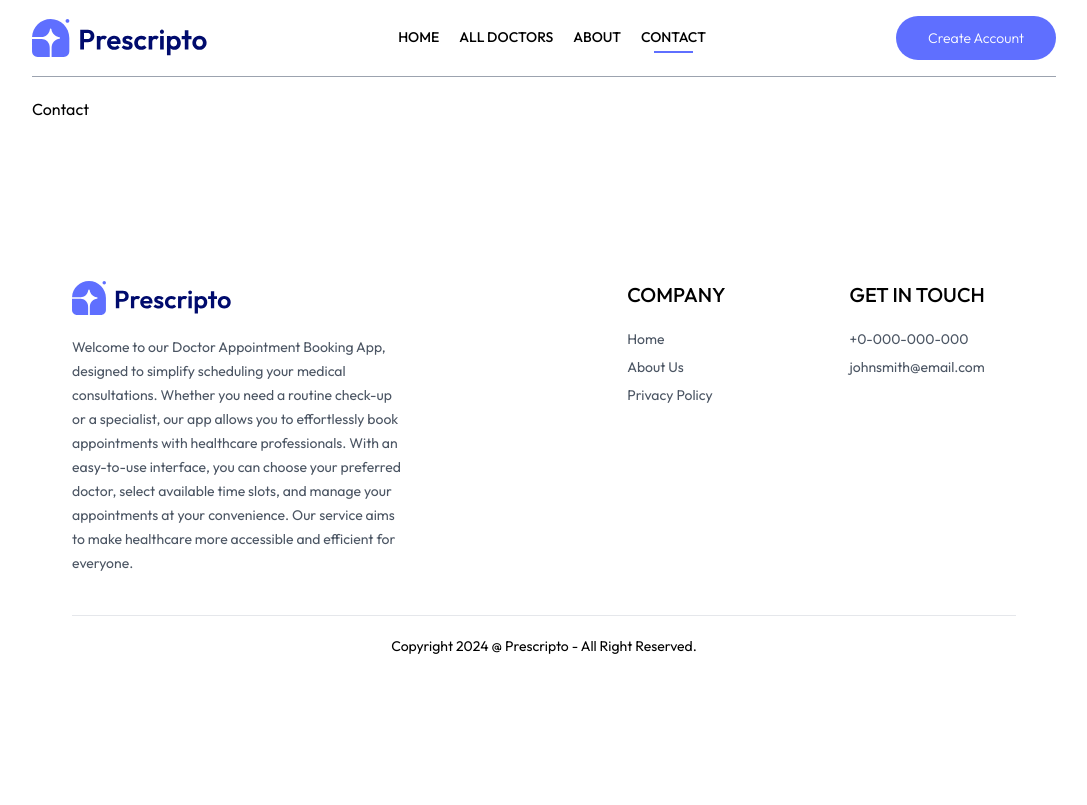
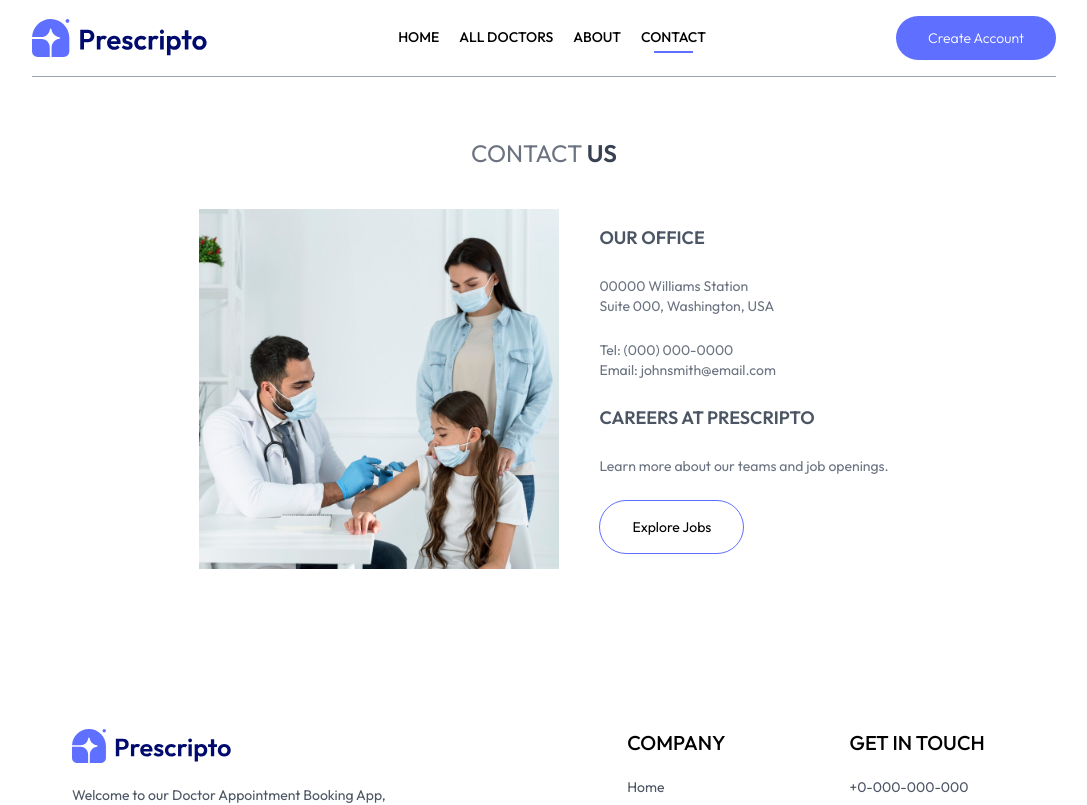
Before and after one commit to karananeja/prescripto-fe, a React (Vite) app: page /contact in a window 1280 px wide. Shown: the top 805 px of the page, without its empty margins (96-1183 px from the left). Built offline with nearby package versions, Linux system fonts and the light colour scheme.

Commit message:
chore: complete the contact page

```diff
--- a/src/pages/Contact.tsx
+++ b/src/pages/Contact.tsx
@@ -1,3 +1,38 @@
+import { assets } from '../assets/assets';
+
 export const Contact = () => {
-  return <div>Contact</div>;
+  return (
+    <>
+      <p className='text-center text-2xl pt-10 text-gray-500'>
+        CONTACT <span className='text-gray-700 font-semibold'>US</span>
+      </p>
+
+      <div className='my-10 flex flex-col justify-center md:flex-row gap-10 mb-28 text-sm'>
+        <img
+          className='w-full md:max-w-[22.5rem]'
+          src={assets.contact_image}
+          alt='contact-logo'
+        />
+
+        <div className='flex flex-col justify-center items-start gap-6'>
+          <p className='font-semibold text-lg text-gray-600'>OUR OFFICE</p>
+          <p className='text-gray-500'>
+            00000 Williams Station <br /> Suite 000, Washington, USA
+          </p>
+          <p className='text-gray-500'>
+            Tel: (000) 000-0000 <br /> Email: johnsmith@email.com
+          </p>
+          <p className='font-semibold text-lg text-gray-600'>
+            CAREERS AT PRESCRIPTO
+          </p>
+          <p className='text-gray-500'>
+            Learn more about our teams and job openings.
+          </p>
+          <button className='border border-primary px-8 py-4 text-sm rounded-full hover:bg-primary hover:text-white transition-all duration-300'>
+            Explore Jobs
+          </button>
+        </div>
+      </div>
+    </>
+  );
 };
```
